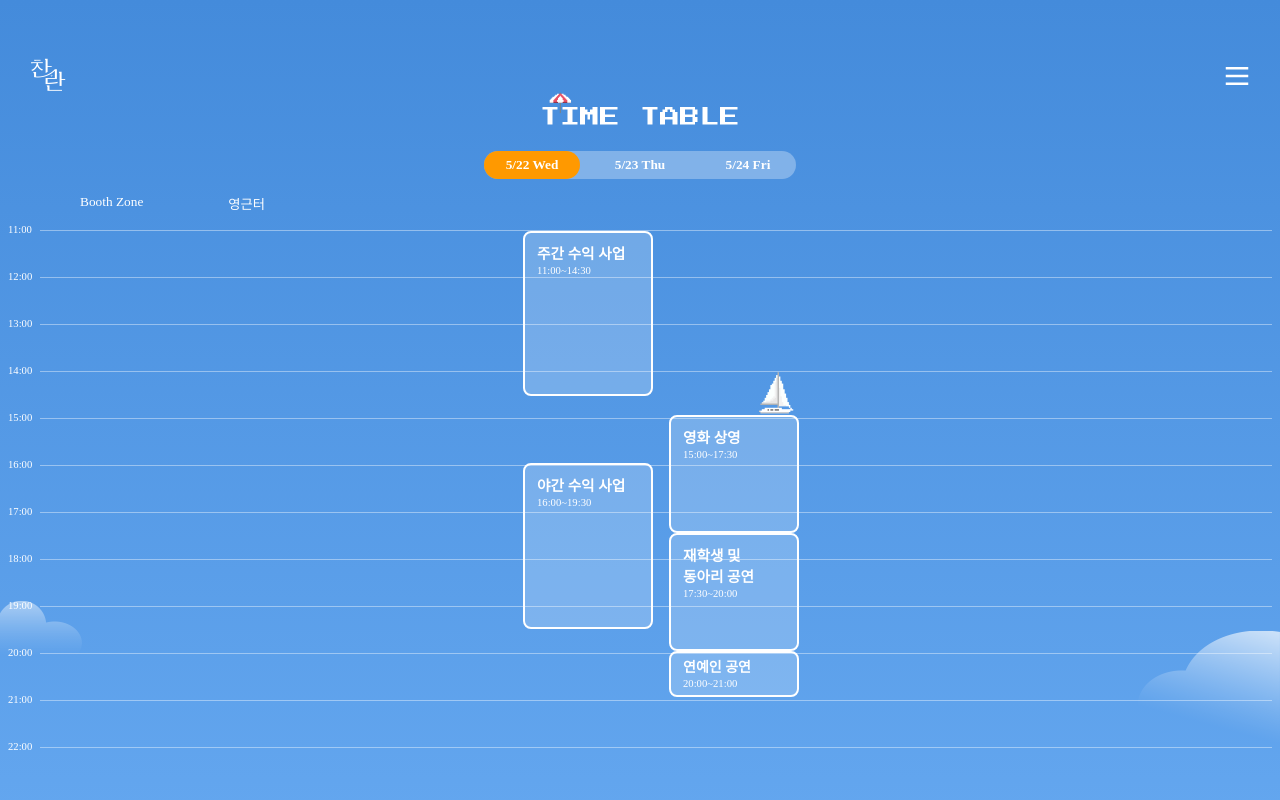
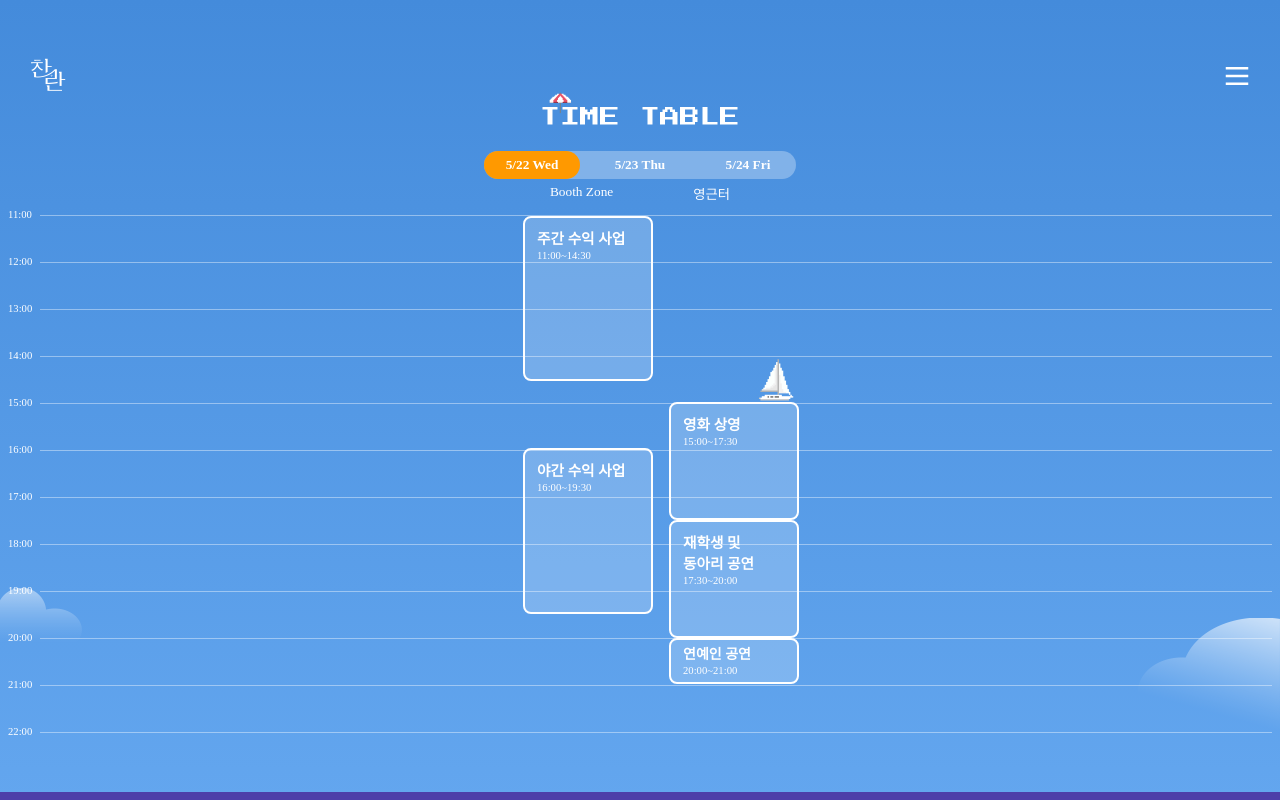
Before and after one commit to 2024-LIKELION-DS/DSFest_FE, a React (Create React App) app: page /timetable in a window 1280 px wide. Shown: the top 800 px of the page. Built offline with nearby package versions, Linux system fonts and the light colour scheme; no server answers; a web font is replaced by a local one.

Commit message:
💄 타임테이블 규격 조정(#3)
타임테이블 규격 조정(#3)

```diff
--- a/src/pages/TimeTable.js
+++ b/src/pages/TimeTable.js
@@ -151,7 +151,7 @@ function TimeTable() {
                             <T.InlineTime>20:30~21:00</T.InlineTime>
                         </T.Celeb2Fire>
 
-                        <div style={{ height: "140px" }}></div>
+                        <div style={{ height: "100px" }}></div>
                     </div>
                 </T.Young>
             </T.Wrapper>
@@ -209,7 +209,7 @@ function TimeTable() {
                             <T.Bold>영화 상영</T.Bold>
                             <T.Time>15:00~17:30</T.Time>
                         </T.Movie>
-                        <div style={{ height: "46px" }}></div>
+                        <div style={{ height: "48px" }}></div>
                         <T.Content>
                             <T.BoldTop5>총학생회 콘텐츠</T.BoldTop5>
                             <T.Time>18:30~19:30</T.Time>
@@ -243,7 +243,6 @@ function TimeTable() {
                         <C.Phone>
                             <T.TimeTable>
                                 <Header />
-
                                 <C.PageTitle>
                                     <div
                                         style={{
@@ -267,7 +266,6 @@ function TimeTable() {
                                         TIME TABLE
                                     </div>
                                 </C.PageTitle>
-
                                 <br />
                                 <T.DayBox>
                                     <T.WedButton
@@ -318,16 +316,15 @@ function TimeTable() {
                                         5/24 Fri
                                     </T.FriButton>
                                 </T.DayBox>
-
                                 <div
                                     style={{
-                                        marginTop: "15px",
-
                                         display: "flex",
+                                        marginTop: "5px",
+                                        justifyContent: "center",
                                     }}
                                 >
-                                    <T.Top>Booth Zone</T.Top>
-                                    <T.Top2>영근터</T.Top2>
+                                    <T.Top2>Booth Zone</T.Top2>
+                                    <T.Top>영근터</T.Top>
                                 </div>
                                 <T.BackgroundBox>
                                     <T.TimeLine>
--- a/src/styles/TimeTableStyle.js
+++ b/src/styles/TimeTableStyle.js
@@ -150,19 +150,19 @@ export const Top = styled.div`
     color: white;
     font-size: 10pt;
     height: 10px;
-    margin-left: 80px;
+
     font-family: "AppleSDGothicNeo";
     font-weight: 500;
+    margin-left: 10px;
 `;
-
 export const Top2 = styled.div`
     display: block;
     color: white;
     font-size: 10pt;
-    height: 15px;
-    margin-left: 85px;
+    height: 10px;
     font-family: "AppleSDGothicNeo";
     font-weight: 500;
+    margin-right: 70px;
 `;
 
 export const Time = styled.p`
@@ -194,7 +194,7 @@ export const InlineTimeF = styled.span`
 export const Movie = styled.div`
     width: 126px;
     height: 114px;
-    margin-top: 184px;
+    margin-top: 186px;
     border-radius: 8px;
     border: 2px solid white;
     background-color: rgba(255, 255, 255, 0.2);
@@ -229,7 +229,7 @@ export const SongFest = styled.div`
     border-radius: 8px;
     border: 2px solid white;
     background-color: rgba(255, 255, 255, 0.2);
-    margin-top: 253.93px;
+    margin-top: 302.93px;
 `;
 export const Content = styled.div`
     width: 126px;
```
